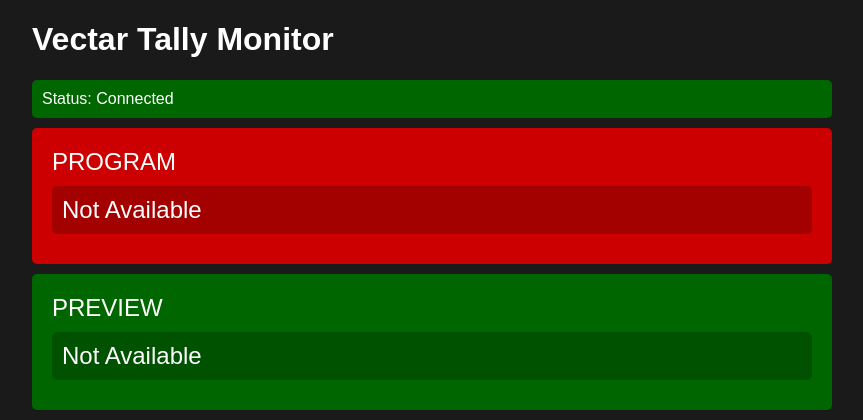
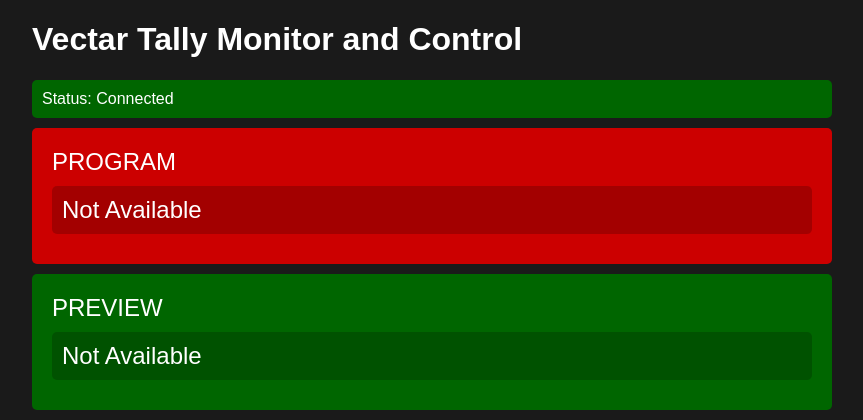
Before and after one commit to Bencosterton/Vectar-XCU-Tally-Control, a Flask app: page / in a window 1280 px wide. Shown: the top 420 px of the page, without its empty margins (208-1071 px from the left). Run offline with Flask 3, Linux system fonts and the light colour scheme; data that the repository does not hold is empty.

Commit message:
Update index.html

```diff
--- a/templates/index.html
+++ b/templates/index.html
@@ -1,7 +1,7 @@
 <!DOCTYPE html>
 <html>
 <head>
-    <title>Vectar Tally Monitor</title>
+    <title>Vectar Tally Monitorand Control</title>
     <style>
         body {
             font-family: Arial, sans-serif;
@@ -58,7 +58,7 @@
 </head>
 <body>
     <div class="container">
-        <h1>Vectar Tally Monitor</h1>
+        <h1>Vectar Tally Monitor and Control</h1>
 
         <div id="status-box" class="status">
             Status: Not Connected
@@ -121,7 +121,7 @@
                 });
         }
 
-        // Update immediately and then every second
+        // Update on page load and then every second
         updateStatus();
         setInterval(updateStatus, 1000);
     </script>
```
